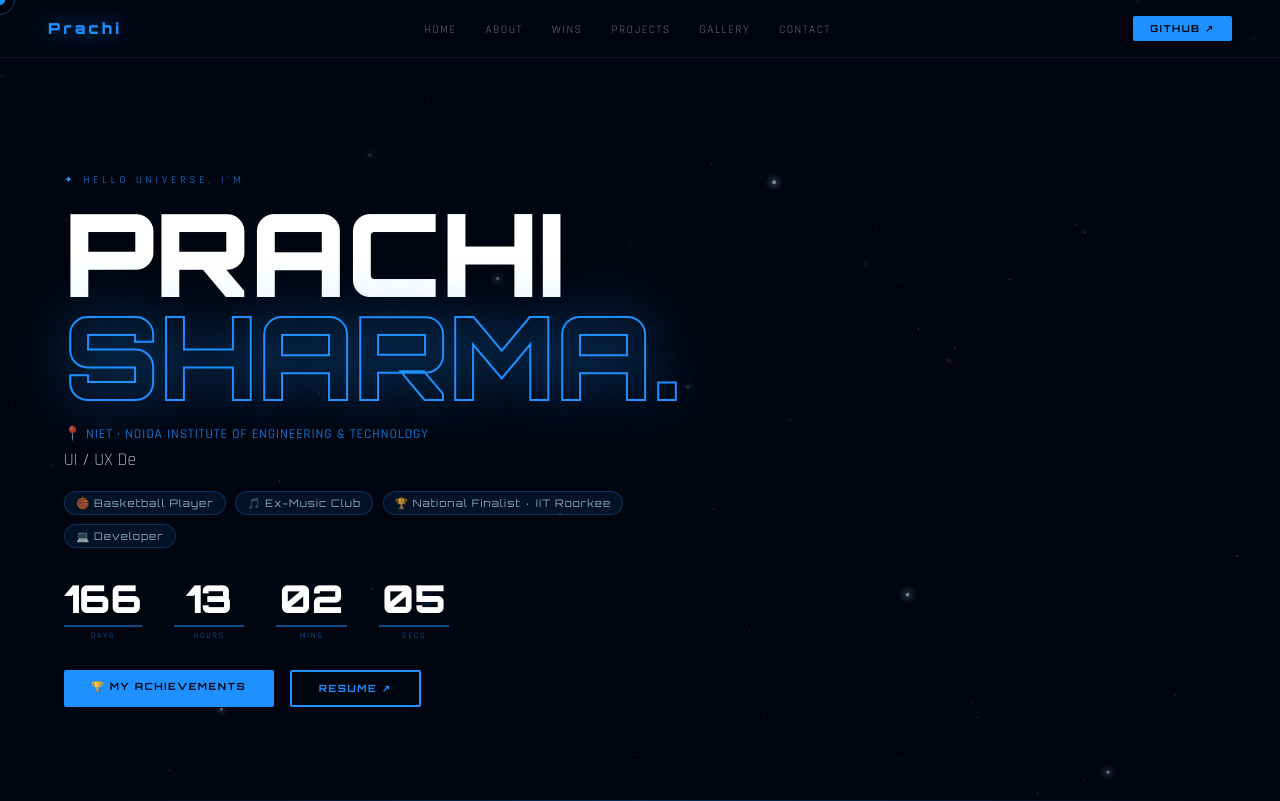
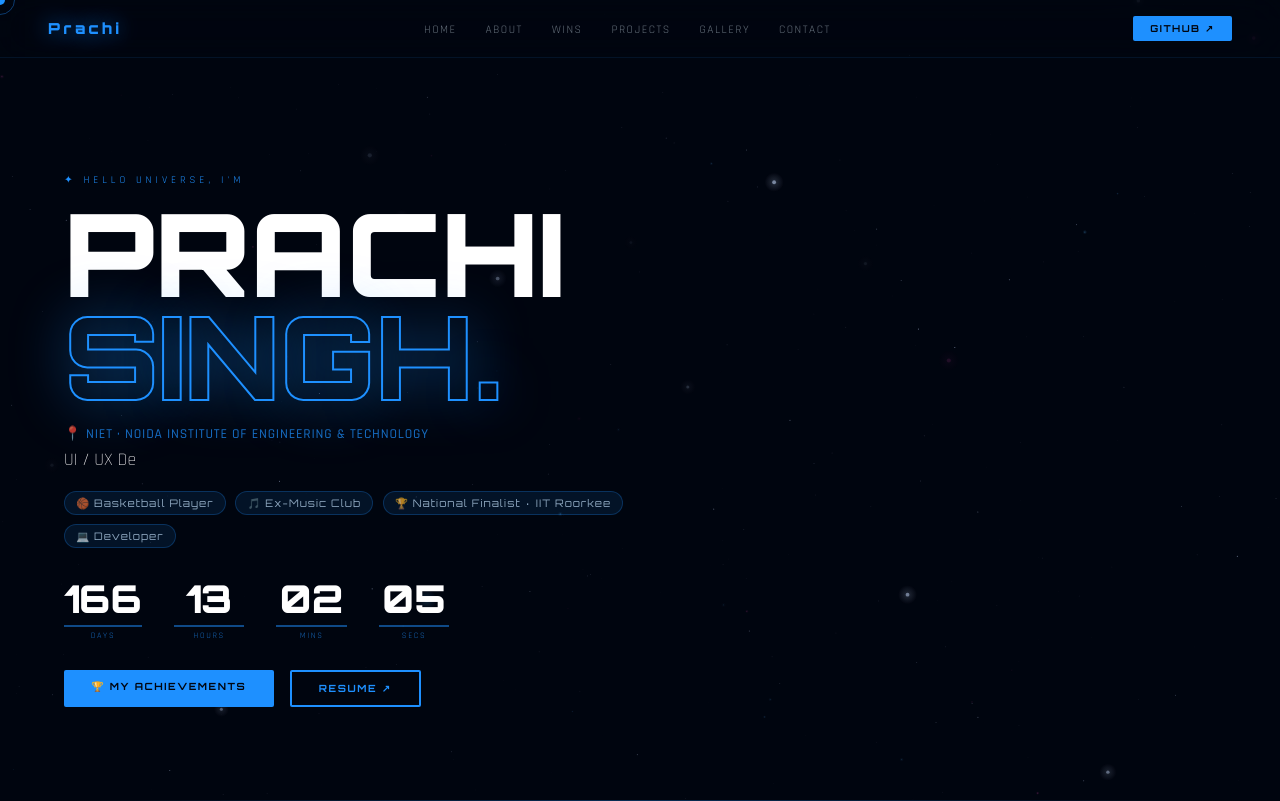
Before and after one commit to prachids-356/portfoliopersonal, a plain HTML site: page index.html in a window 1280 px wide. Shown: the top 801 px of the page. Drawn offline with nearby package versions, Linux system fonts and the light colour scheme; some packages are replaced by stand-ins of ours; a script that the page names is missing.

Commit message:
Update name from Sharma to Singh and add space train track gallery

```diff
--- a/index.html
+++ b/index.html
@@ -228,7 +228,7 @@ footer{position:relative;z-index:10;text-align:center;padding:2rem;border-top:1p
     <p class="hero-hi">✦ Hello Universe, I'm</p>
     <h1 class="hero-name">
       PRACHI
-      <span class="stroke">SHARMA.</span>
+      <span class="stroke">SINGH.</span>
     </h1>
     <p class="hero-college">📍 NIET · Noida Institute of Engineering &amp; Technology</p>
     <p class="hero-role"><span id="typed"></span>&nbsp;</p>
```
